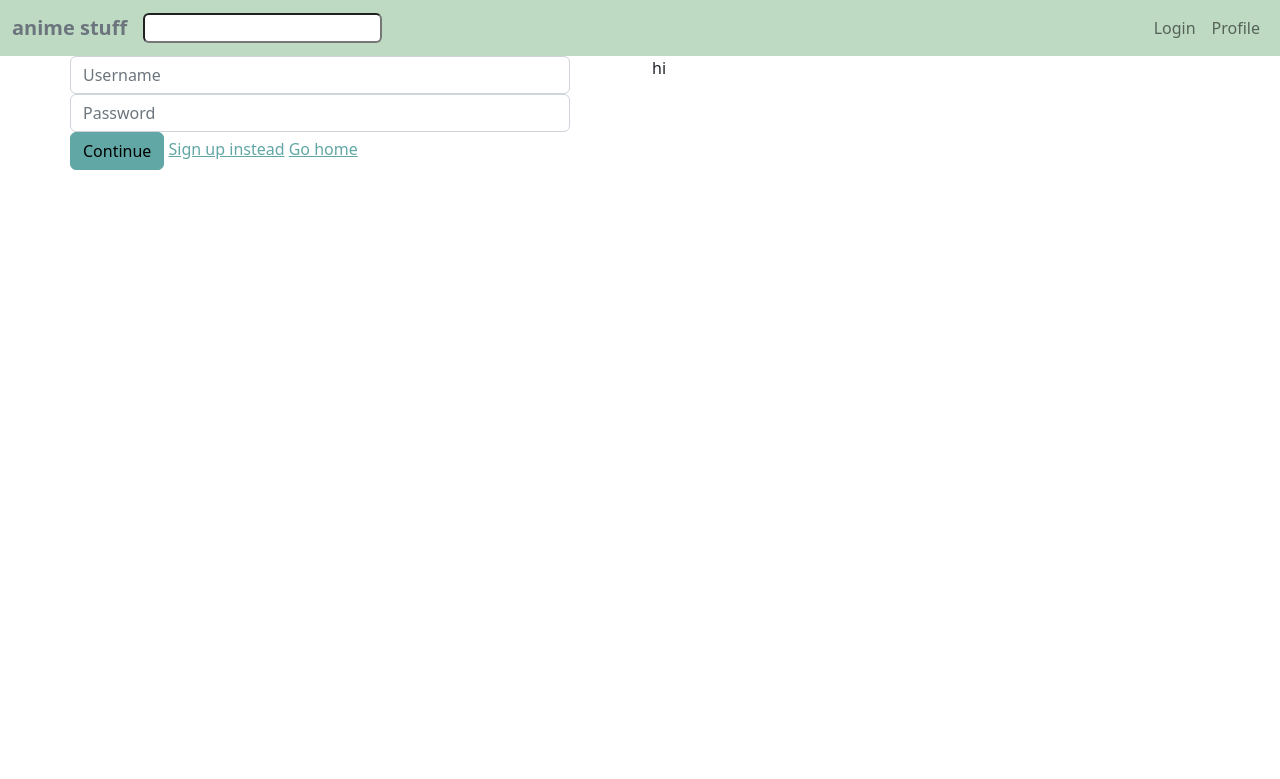
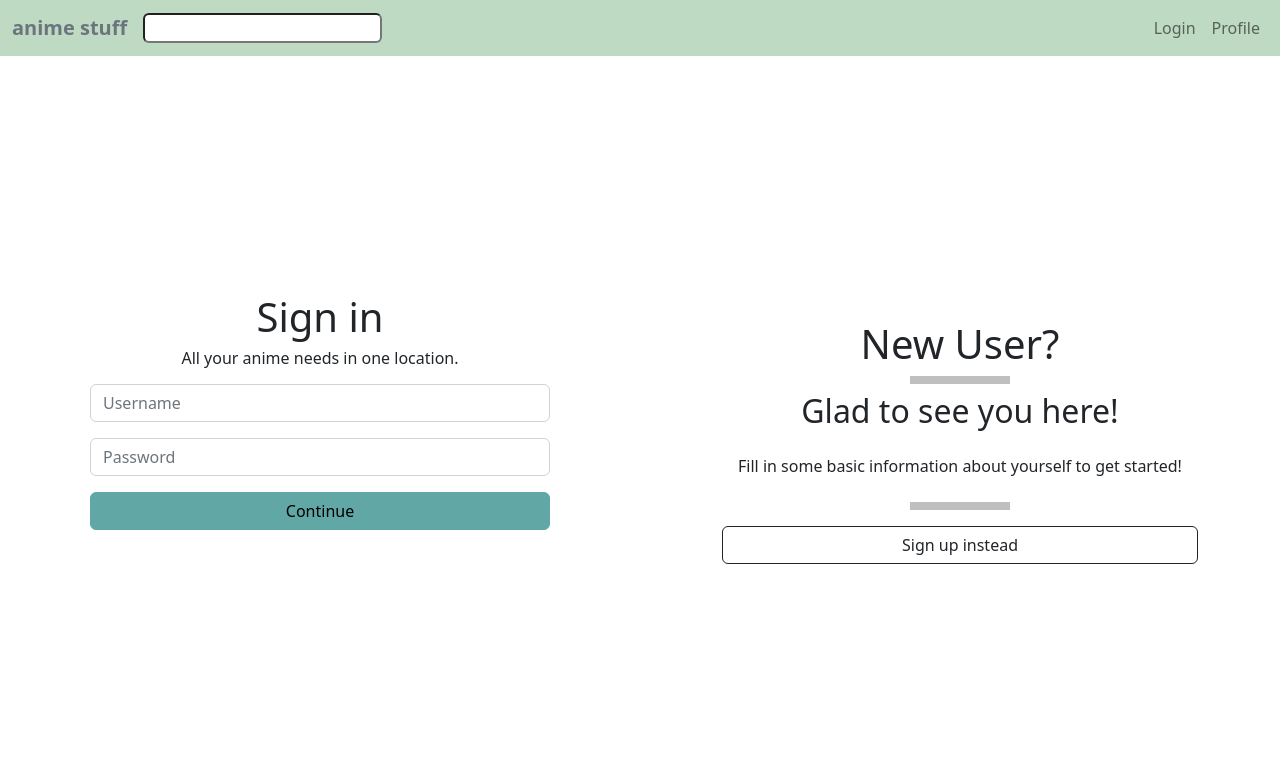
Before and after one commit to LordofMankid/anime, a website: page pages/login.html in a window 1280 px wide. Drawn offline with nearby package versions, Linux system fonts and the light colour scheme.

Commit message:
edited form signin

```diff
--- a/pages/login.html
+++ b/pages/login.html
@@ -14,9 +14,39 @@
             max-width: 400px;
         }
 
-        .login-container {
+        .login-container {}
+
+        .center {
             max-width: 500px;
+            width: 100%;
             margin: auto;
+        }
+
+        .background-img {
+            height: 100vh;
+            position: absolute;
+            z-index: -1;
+            background-color: rgb(36, 56, 74);
+        }
+
+        .full-height {
+            height: 100vh;
+        }
+
+        .h-40 {
+            height: 40%;
+        }
+
+        .short-line {
+            height:5px;
+            border:4px solid black;
+            width:100px;
+            display:block;
+
+        }
+
+        @media screen and (max-width: 576px) {
+
         }
     </style>
 </head>
@@ -54,29 +84,62 @@
         </div>
     </nav>
 
-    <div class="container-fluid bob" id="login">
-        <div class="row">
-            <div class="col">
-                <div class="login-container">
-                    <form>
-                        <div class="form-group flex">
-                            <input type="username" class="form-control" id="username" placeholder="Username">
+    <div class="container-fluid full-height" id="login">
+        <div class="row align-items-center h-100 ">
+            <!-- column one-->
+            <div class="col my-auto h-100">
+                <div class="center h-100">
+                    <div class="row h-40 m-6 justify-content-center">
 
-                            <input type="password" class="form-control" id="password" placeholder="Password">
+                        <div class="container align-center mt-auto">
+                            <h1 class="text-center">Sign in</h1>
+                            <h6 class="text-center">All your anime needs in one location.</h2>
                         </div>
-                        <button type="button" class="btn btn-primary" onclick="signInUser()">Continue</button>
 
-                        <a href="./signup.html">Sign up instead</a>
-                        <a href="./home.html">Go home</a>
-                    </form>
+                    </div>
+                    <div class="container h-25 align-items-center">
+
+                        <form>
+                            <div class="form-group p-2">
+                                <input type="username" class="form-control" id="username" placeholder="Username">
+                            </div>
+                            <div class="form-group p-2">
+                                <input type="password" class="form-control" id="password" placeholder="Password">
+                            </div>
+
+                            <div class="d-grid p-2">
+                                <button type="button" class="btn btn-primary" onclick="signInUser()">Continue</button>
+
+                            </div>
+
+                        </form>
+
+                    </div>
+
+                    <div class="container h-25"></div>
+
 
                 </div>
 
             </div>
 
-            <div class="col">
+            <div class="col my-auto h-100">
+                <div class="container center h-100">
+                    <div class="row h-40">
+                        <h1 class="text-center mt-auto">New User?</h1>
+                    </div>
 
-                <p>hi</p>
+                    <hr class="short-line center">
+                    <h2 class="text-center p-2"> Glad to see you here! </h2>
+                    <p class="text-center p-2"> Fill in some basic information about yourself to get started!</h2>
+                    <hr class="short-line center">
+
+                    <div class="d-grid pt-3">
+                        <a class="btn btn-outline-dark" href="./signup.html">Sign up instead</a>
+
+                    </div>
+
+                </div>
             </div>
 
         </div>
--- a/pages/sass/main.scss
+++ b/pages/sass/main.scss
@@ -6,6 +6,4 @@ $bs-secondary: #bfd9c3;
 
 
 //import bootstrap
-
-
 @import '../../node_modules/bootstrap/scss/bootstrap';
```
Also changed, not shown: pages/home.html (+4 -0 lines).
